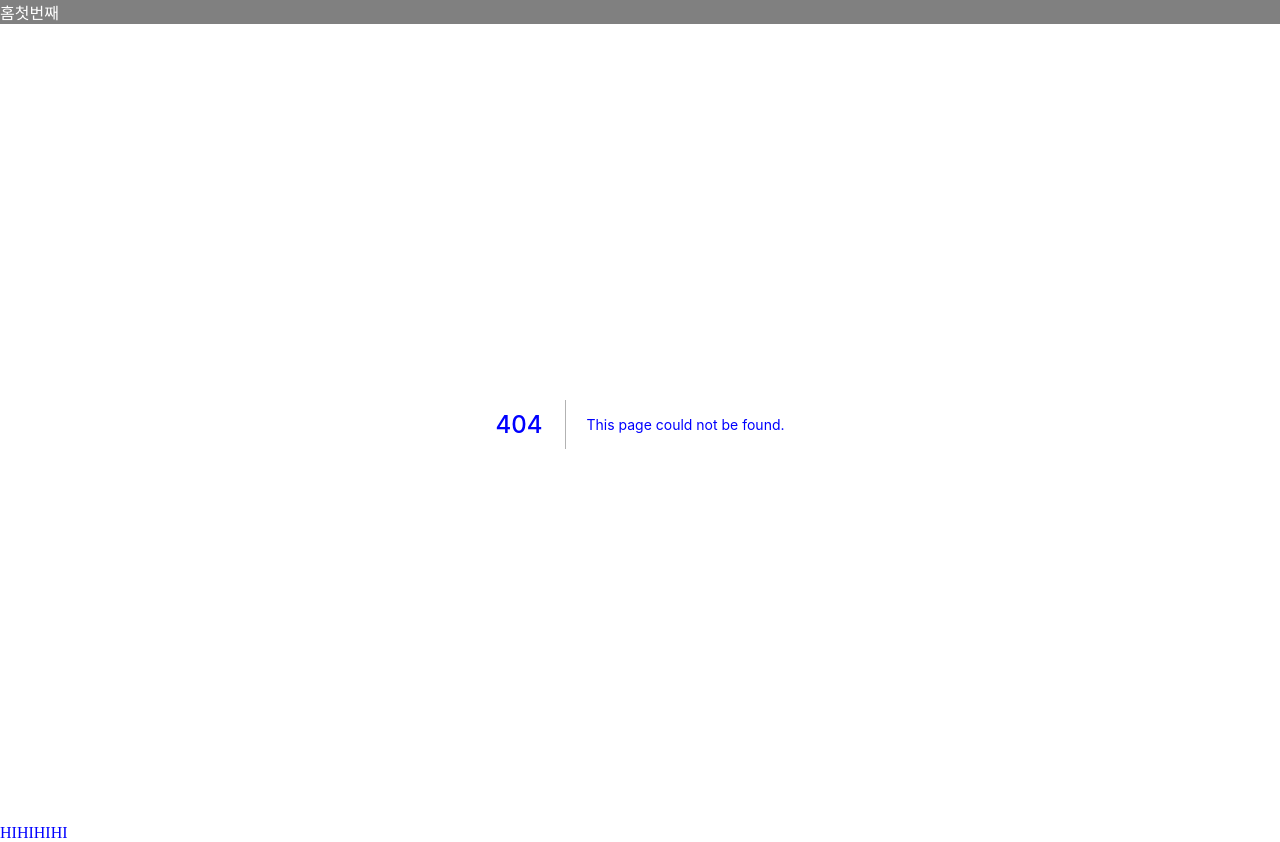
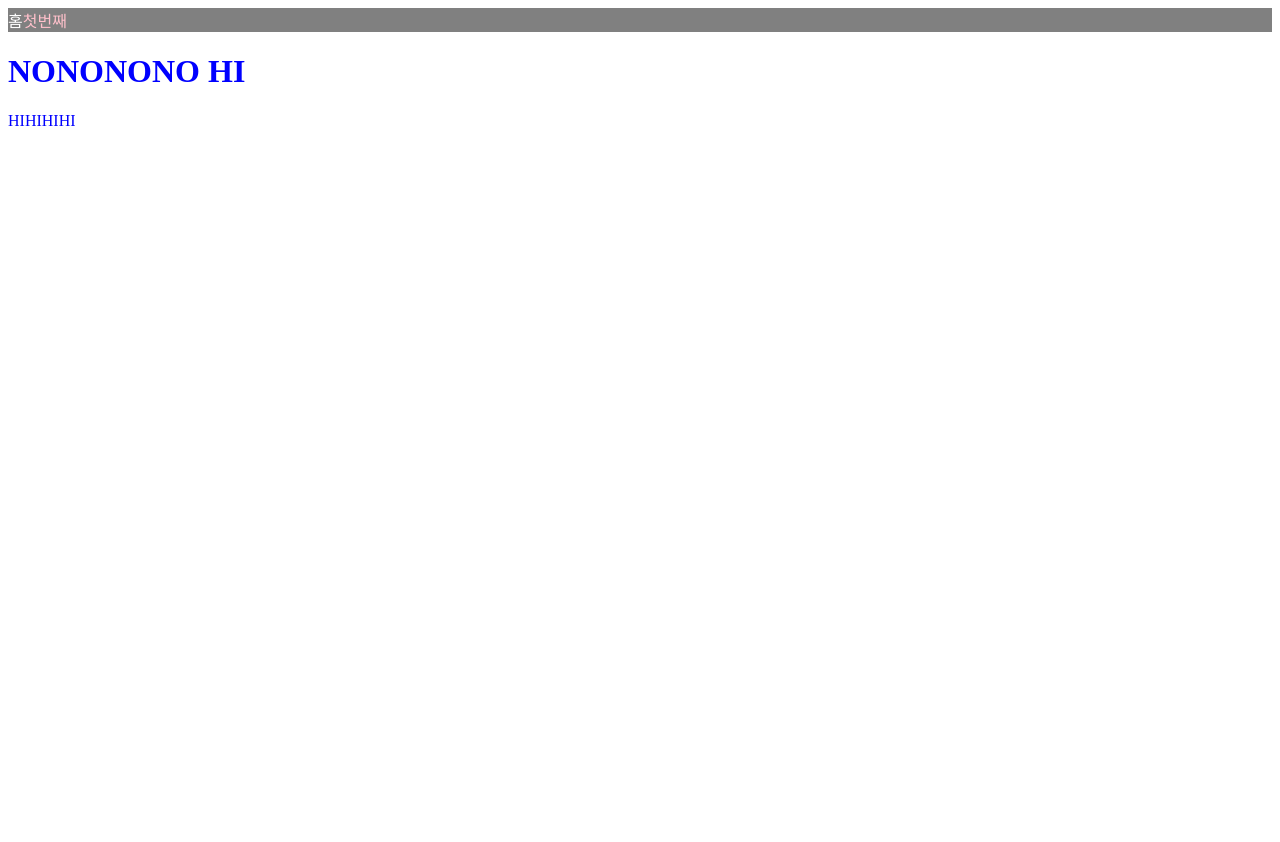
Before and after one commit to WhiteDog1004/NextJS, a Next.js app: page /about in a window 1280 px wide. Before the commit this address had no page. After the commit the page ends 800 px from the top, so only its background shows below. Built offline with nearby package versions, Linux system fonts and the light colour scheme.

Commit message:
DB Movies API

```diff
--- /dev/null
+++ b/components/Layout.js
@@ -0,0 +1,10 @@
+import Navbar from "./Navbar";
+
+export default function Layout({children}) {
+    return (
+        <>
+            <Navbar />
+            <div>{children}</div>
+        </>
+    )
+}
--- a/components/Navbar.js
+++ b/components/Navbar.js
@@ -8,8 +8,8 @@ export default function Navbar() {
         <Link href="/">
             <a className={ router.pathname === "/" ? "active" : ""}>홈</a>
         </Link>
-        <Link href="/nohi">
-            <a className={ router.pathname === "/nohi" ? "active" : ""}>첫번째</a>
+        <Link href="/about">
+            <a className={ router.pathname === "/about" ? "active" : ""}>첫번째</a>
         </Link>
 
         {/* 이 컴포넌트 한정에서만 css가 적용됨. 다른곳에서 같은 이름이있어도 그곳은 해당css 적용 X  */}
--- /dev/null
+++ b/components/Seo.js
@@ -0,0 +1,7 @@
+import Head from "next/head";
+
+export default function Seo({title}) {
+    return <Head>
+        <title>{title} | Next Movies</title>
+    </Head>
+}
--- a/pages/_app.js
+++ b/pages/_app.js
@@ -1,10 +1,10 @@
+import Layout from "../components/Layout";
 import Navbar from "../components/Navbar";
 
 export default function App({ Component, pageProps }) {
     return (
         // index.js & nohi.js를 렌더링하기전에 _app.js가 먼저 렌더링 시작 : 파일명 _app는 절대 바꿀수 없음. NextJS가 정한거임
-        <div>
-            <Navbar />
+        <Layout>
             <Component {...pageProps} />
             <span> HIHIHIHI</span>
             <style jsx global>{`
@@ -12,6 +12,6 @@ export default function App({ Component, pageProps }) {
                     color: blue;
                 }
             `}</style>
-        </div>
+        </Layout>
     )
 }
--- /dev/null
+++ b/pages/about.js
@@ -0,0 +1,10 @@
+import Seo from "../components/Seo";
+
+export default function About() {
+    return (
+        <>
+            <Seo title="About" />
+            <h1>NONONONO HI </h1>
+        </>
+    );
+}
```
Also changed, not shown: pages/index.js (+19 -2 lines), pages/nohi.js (deleted, +0 -9 lines).
